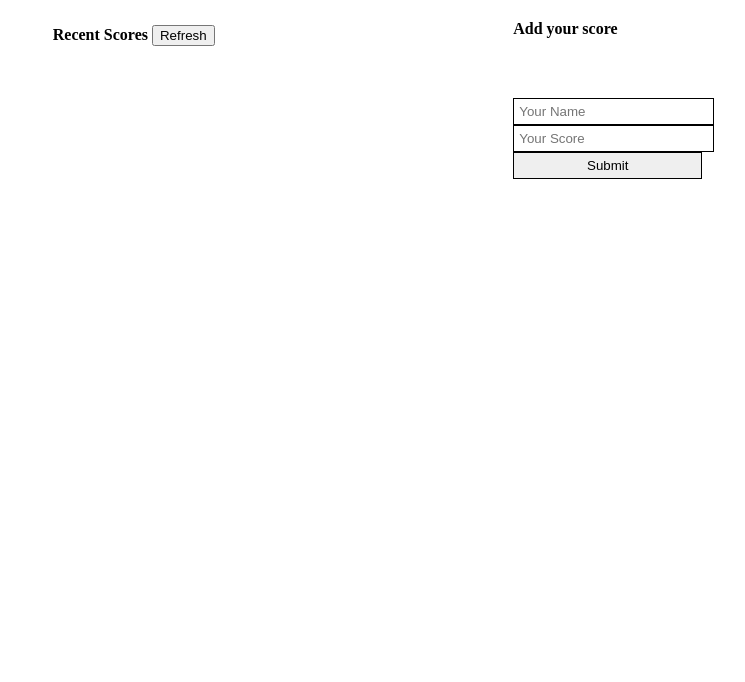
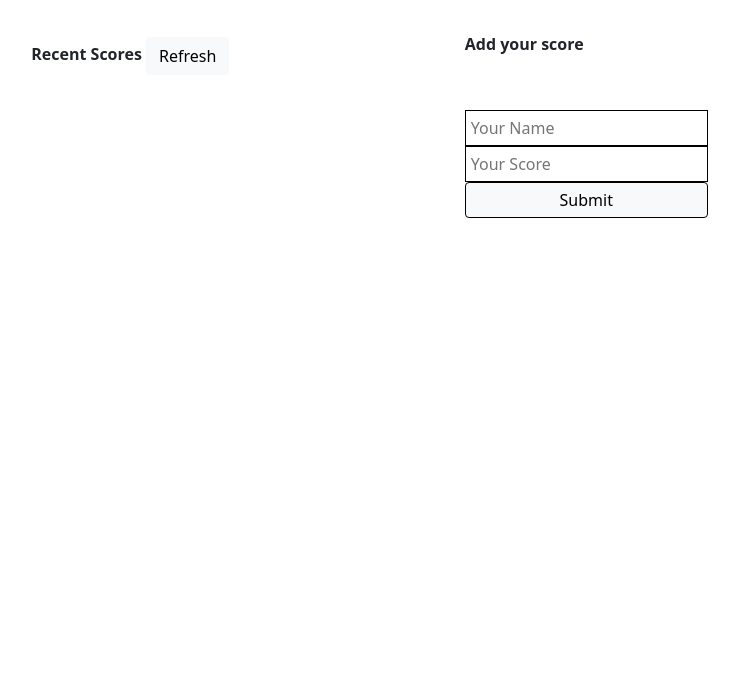
Before and after one commit to newhorizon-tech/leaderboard, a website built with webpack: page dist/index.html in a window 1280 px wide. Shown: the part 118-800 px from the top of the page, without its empty margins (33-778 px from the left). Built offline with nearby package versions, Linux system fonts and the light colour scheme; no server answers.

Commit message:
Recompile webpack build

```diff
--- a/dist/index.html
+++ b/dist/index.html
@@ -6,15 +6,16 @@
   <meta name="viewport" content="width=device-width, initial-scale=1.0">
   <meta http-equiv="X-UA-Compatible" content="ie=edge">
   <title>Leaderboard</title>
+  <link href="https://cdn.jsdelivr.net/npm/bootstrap@5.1.2/dist/css/bootstrap.min.css" rel="stylesheet" integrity="sha384-uWxY/CJNBR+1zjPWmfnSnVxwRheevXITnMqoEIeG1LJrdI0GlVs/9cVSyPYXdcSF" crossorigin="anonymous">
 <script defer src="main.js"></script></head>
 
 <body>
   <h1>Leaderboard</h1>
   <div id="scores">
     <div id="display">
-      <div id="title">
-        <span class="title"> Recent Scores</span>
-        <button id="refresh"> Refresh </button>
+      <div class="title">
+        <span> Recent Scores</span>
+        <button class="btn btn-light" id="refresh"> Refresh </button>
       </div>
       <ul id="list"></ul>
     </div>
@@ -22,7 +23,7 @@
       <span class="title"> Add your score </span>
       <input id="name" placeholder="Your Name">
       <input id="score" type="number" min="0" placeholder="Your Score">
-      <button id="new-score">Submit</button>
+      <button class="btn btn-light" id="new-score">Submit</button>
     </div>
 
   </div>
```
Also changed, not shown: dist/main.js (+9 -4 lines).
